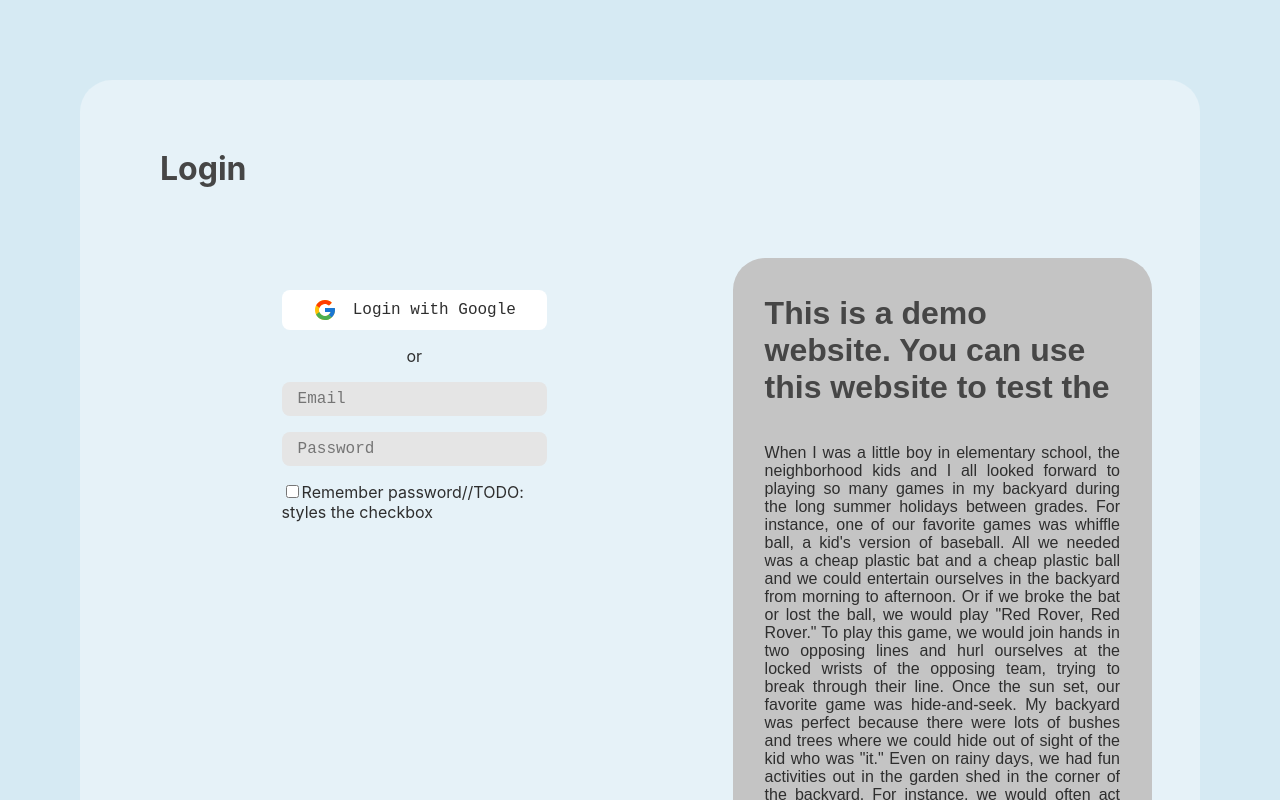
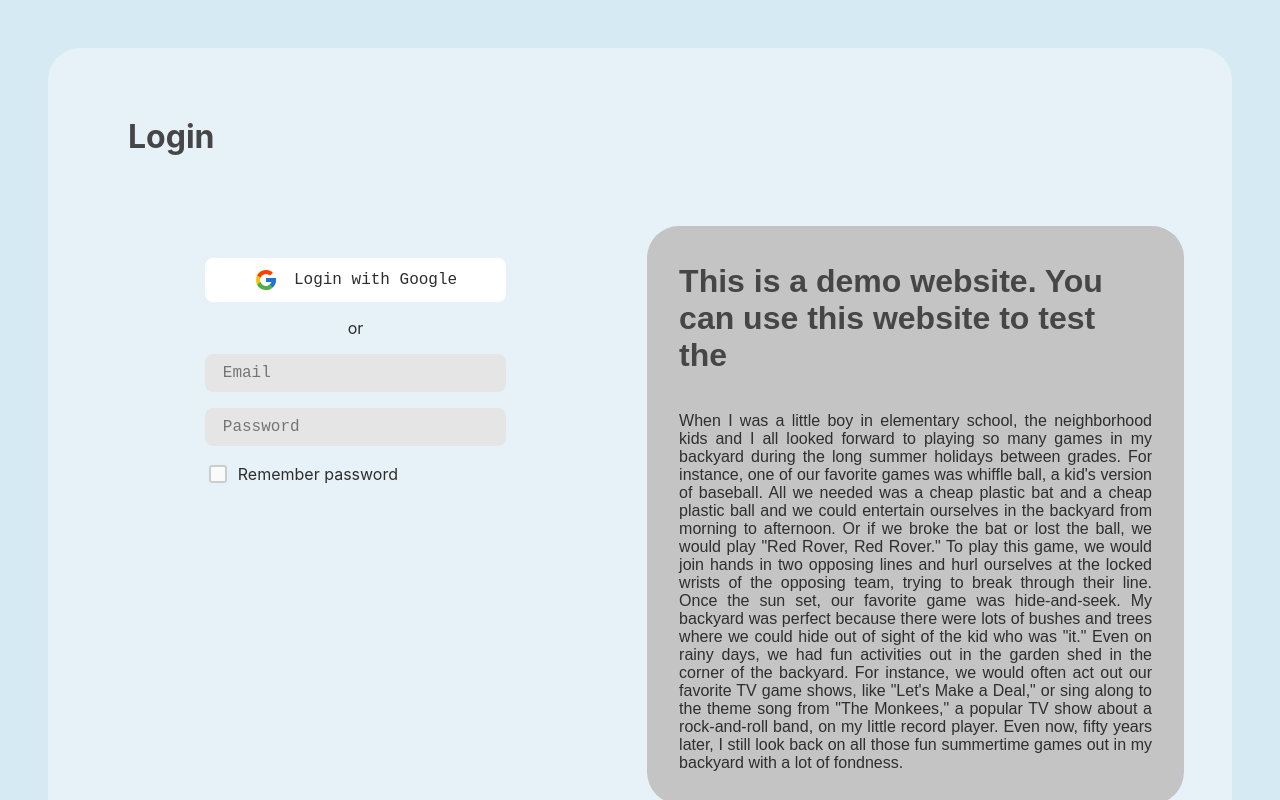
Before and after one commit to BlackBoxBanner/smartplanner, a Next.js app: page /auth/login in a window 1280 px wide. Shown: the top 800 px of the page. Built offline with nearby package versions, Linux system fonts and the light colour scheme.

Commit message:
edit the login, dashboard and main pages

```diff
--- a/components/MainNavbar.js
+++ b/components/MainNavbar.js
@@ -10,7 +10,7 @@ export default function Navbar() {
       <div className={styles.RightButton}>
         <ul>
           <li>
-            <a href="dashboard" className={styles.link}>Dashboard</a>
+            <a href="/user/dashboard" className={styles.link}>Dashboard</a>
           </li>
           <li>
             <a href="/auth/login" className={styles.link}>Login</a>
--- a/pages/auth/login.js
+++ b/pages/auth/login.js
@@ -1,9 +1,13 @@
 import styles from "@styles/layout/Auth.module.css";
 import { FcGoogle } from "react-icons/fc";
+import Head from "next/head";
 
 export default function Login() {
   return (
     <div className={styles.main}>
+      <Head>
+        <title>Login</title>
+      </Head>
       <div className={styles.container}>
         <div className={styles.titlearea}>
           <h1 className={styles.title}>Login</h1>
@@ -34,11 +38,11 @@ export default function Login() {
               />
             </div>
             <div className={styles.rememberpassword}>
-              <label class="remember password" className={styles.checkbox}>
-                <input type="checkbox" />
+              <label class="remember password" className={styles.lablecenter +" " + styles.checkbox}>
+                <input type="checkbox" className={styles.checkbox}/>
                 {`Remember password`}
               </label>
-              //TODO: styles the checkbox
+              {/* //TODO: styles the checkbox */}
             </div>
           </div>
           <div className={styles.rightinformation}>
--- /dev/null
+++ b/styles/Maimadetest/dashboard.module.css
@@ -0,0 +1,24 @@
+.main{
+    display: flex;
+    justify-content: space-around;
+    height: fit-content;
+    width: 100%;
+    margin: 0 10%;
+    gap: 10%;
+}
+
+.header{
+    display: flex;
+    border-radius: 0 0 10px 10px;
+    width: 80%;
+    padding: 1rem;
+    background: var(--color-profilebar-container);
+}
+
+.sitetitle{
+    display: flex;
+    font-size: 2em;
+    border-radius: 0 0 10px 10px;
+    padding: 1rem 3rem;
+    background: var(--color-profilebar-container);
+}
--- a/styles/components/Navbar.module.css
+++ b/styles/components/Navbar.module.css
@@ -1,13 +1,11 @@
 .container {
   background: var(--color-container);
-  margin: 1.5rem;
-  padding: 1.5rem 3rem;
+  padding: 1rem 3rem;
   box-shadow: var(--component-boxshadow-light);
   display: flex;
   position: fixed;
   width: 100%;
   align-items: center;
-  border-radius: 20px;
 }
 
 .RightButton {
--- a/styles/globals.css
+++ b/styles/globals.css
@@ -8,20 +8,36 @@ body {
 
 * {
   box-sizing: border-box;
-  font-size: 1rem
+  font-size: 1rem;
 }
-a{
+a {
   color: rgba(46, 46, 46, 1);
 }
 
-h1,h2,h3,h4,h5,h6,p,a,li,ul,ol,button,input,textarea,select,label,div{
+h1,
+h2,
+h3,
+h4,
+h5,
+h6,
+p,
+a,
+li,
+ul,
+ol,
+button,
+input,
+textarea,
+select,
+label,
+div {
   color: rgba(46, 46, 46, 1);
 }
 
-:root{
+:root {
   --color-container: rgba(177, 219, 255, 1);
   --color-profilebar-container: rgba(119, 185, 243, 1);
-  --color-background: rgba(214 , 234, 243, 1);
+  --color-background: rgba(214, 234, 243, 1);
   --color-button: rgba(94, 179, 255, 1);
   --color-button-hover: rgba(153, 207, 255, 1);
   --color-input: rgba(229, 229, 229, 1);
@@ -33,3 +49,17 @@ h1,h2,h3,h4,h5,h6,p,a,li,ul,ol,button,input,textarea,select,label,div{
   --component-borderradius: 5px;
   --component-button-borderradius: 5rem;
 }
+
+::-webkit-scrollbar {
+  width: 0.4rem;
+  overflow-y: auto;
+}
+::-webkit-scrollbar-thumb {
+  background: var(--color-input-border);
+}
+::-webkit-scrollbar-thumb:hover {
+  background: var(--color-input-focus);
+}
+::-webkit-scrollbar-track {
+  background: var(--color-input);
+}
--- a/styles/layout/Auth.module.css
+++ b/styles/layout/Auth.module.css
@@ -2,7 +2,7 @@
   min-height: 100vh;
   background: var(--color-background);
   display: flex;
-  padding: 5rem;
+  padding: 3rem;
 }
 
 .container {
@@ -32,8 +32,8 @@
 .login {
   display: flex;
   flex-direction: column;
-  padding: 2rem 15%;
-  width: 100%;
+  padding: 2rem 10%;
+  width: 80%;
   gap: 1rem;
 }
 
@@ -58,21 +58,22 @@
   gap: 1rem;
   padding: 0.5rem 1rem;
   background: rgb(255, 255, 255);
+  border: 2px solid rgb(255, 255, 255);
   border-radius: 0.5rem;
   justify-content: center;
   align-items: center;
   font-family: monospace;
   outline: none;
-  border: none;
   width: 100%;
 }
 
 .loginwithgoogle:hover {
-  border: 2px solid rgb(0, 0, 0);
+  border-color: var(--color-input-border);
   cursor: pointer;
 }
 
 .loginwithgoogle:focus {
+  background: var(--color-input-border);
   border: 2px solid rgb(0, 0, 0);
 }
 
@@ -82,22 +83,22 @@
   gap: 1rem;
   padding: 0.5rem 1rem;
   background: var(--color-input);
+  border: 2px solid var(--color-input);
   border-radius: 0.5rem;
   justify-content: center;
   align-items: center;
   font-family: monospace;
   outline: none;
-  border: none;
   width: 100%;
 }
 
 .input:hover {
-  border: 2px solid var(--color-input-border);
+  border-color: var(--color-input-border);
 }
 
 .input:focus,
 .input:active {
-  border: 2px solid var(--color-input-focus);
+  border-color: var(--color-input-focus);
 }
 
 .centeronly {
@@ -112,15 +113,53 @@
   gap: 0.5rem;
 }
 
-.checkbox:hover input{
-  background-color: rgb(128, 128, 128);
-  cursor: pointer;
+.checkbox [type="checkbox"] {
+  -webkit-appearance: none;
+  background-color: #fafafa;
+  border: 2px solid #cacece;
+  padding: 7px;
+  border-radius: 3px;
+  display: inline-block;
 }
 
-.textjustify{
+.checkbox:hover{
+  border-color: var(--color-input-border);
+}
+.checkbox :checked {
+  border-color: rgb(43, 110, 255);
+}
+
+.lablecenter {
+  display: flex;
+  align-items: center;
+  gap: 0.5rem;
+}
+
+.textjustify {
   text-align: justify;
 }
 
 @media (max-width: 480px) {
+}
 
+@media (max-width: 1050px) {
+  .main {
+    padding: 1rem;
+  }
+  .container {
+    padding: 1rem;
+  }
+  .login {
+    width: 100%;
+    padding: 1rem 23%;
+  }
+  .rightinformation {
+    display: none;
+  }
 }
+
+@media (max-width: 480px) {
+  .login {
+    padding: 1rem 10%;
+  }
+}
--- /dev/null
+++ b/styles/test.module.css
@@ -0,0 +1,4 @@
+.main{
+    min-height: 100vh;
+    display: flex;
+}
```
Also changed, not shown: components/MaimadeTest/dashbordNav.js (added, +14 -0 lines), pages/test.js (added, +10 -0 lines), components/MaimadeTest/sideNav.js (added), pages/user/dashboard.js (renamed from pages/dashboard.js).
